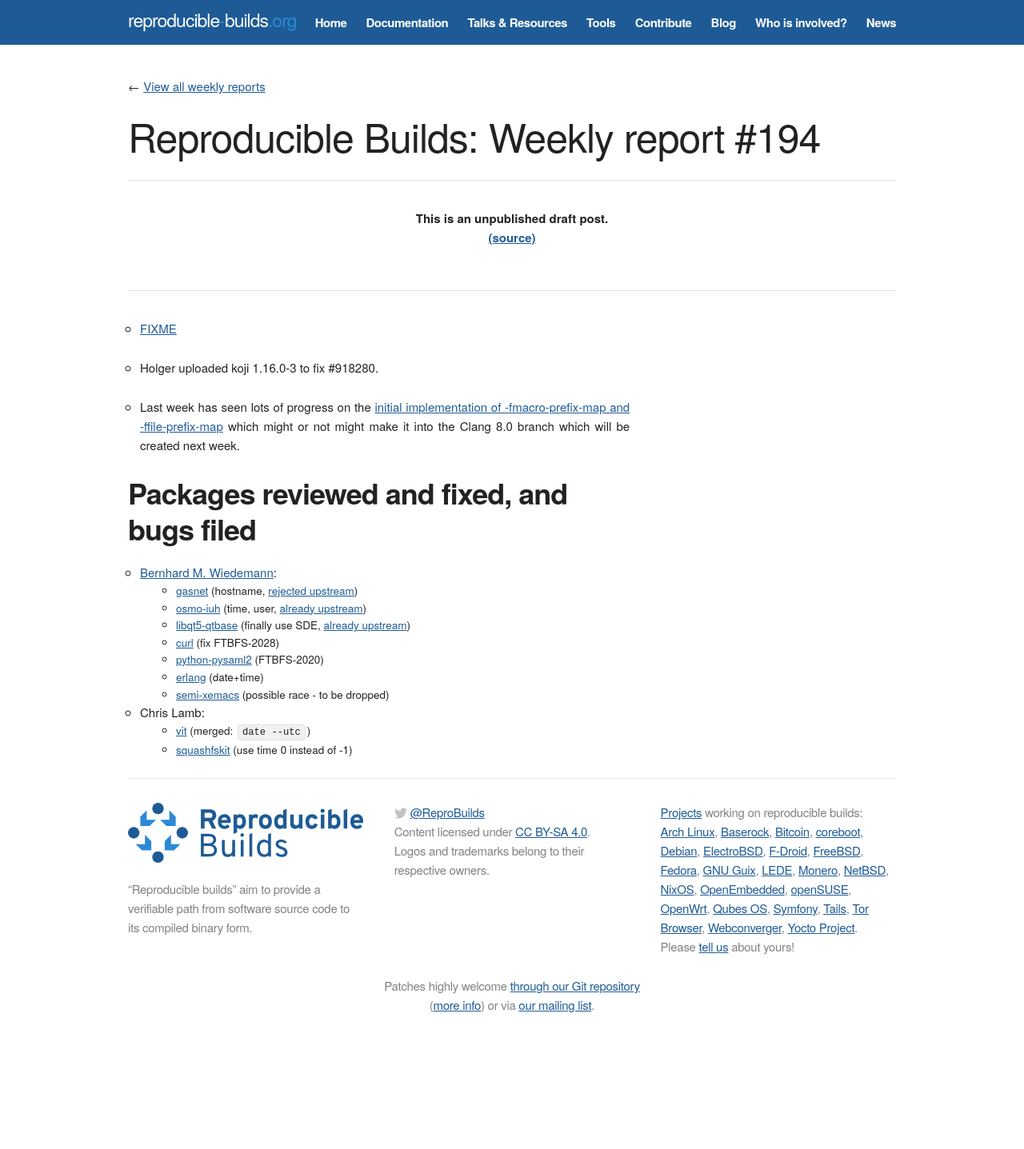
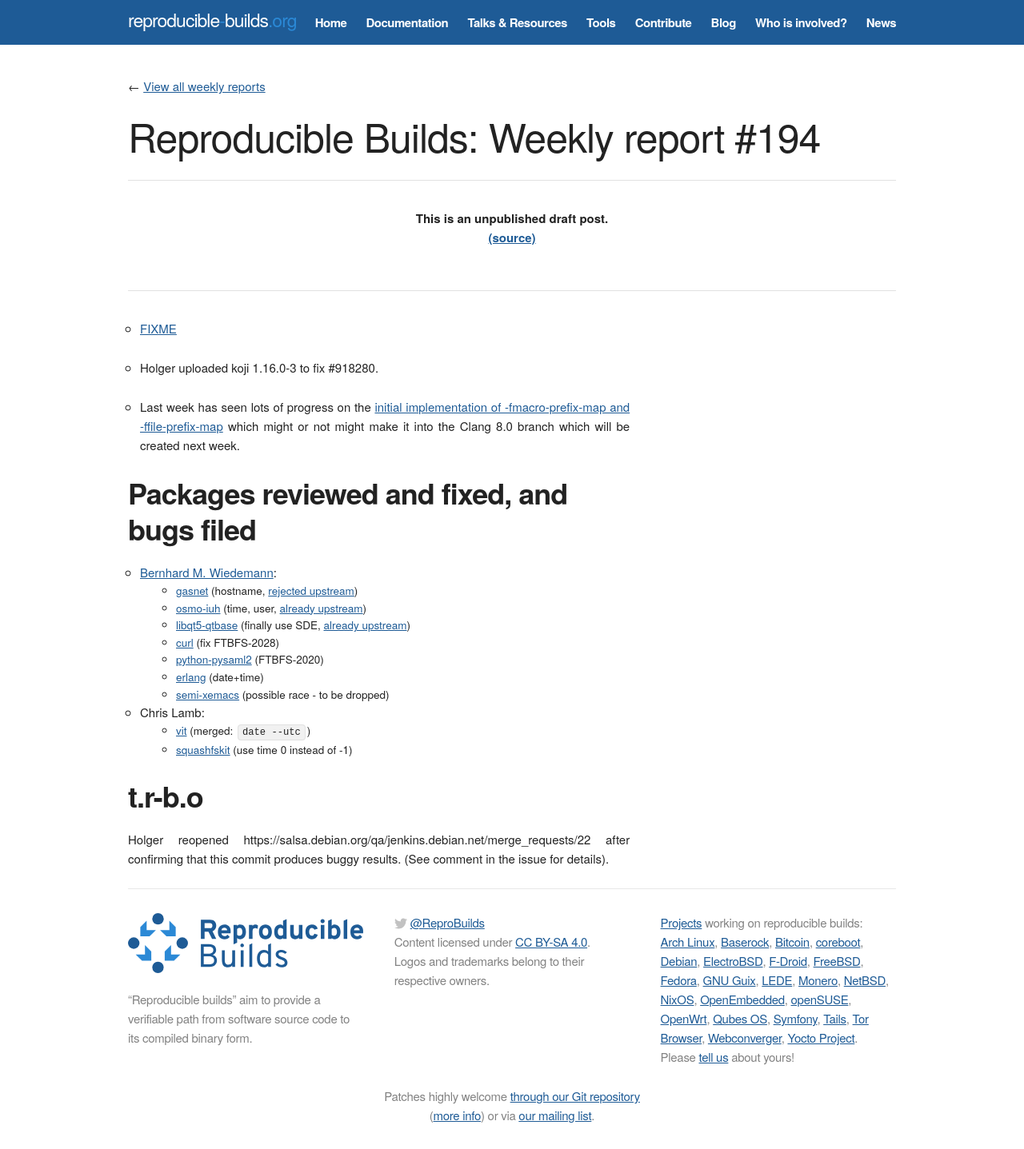
Before and after one commit to prototypefund/reproducible-website, a Jekyll site: the page built from _blog/posts/194.md, in a window 1280 px wide. Shown: the whole page at 80% size. Built offline with Jekyll 4.4.1, drawn with Linux system fonts in a browser that asks for light colours; some web fonts are replaced; before the commit the page ends 1299 px from its top, so only the background shows below that.

Commit message:
192: reopened https://salsa.debian.org/qa/jenkins.debian.net/merge_requests/22
Signed-off-by: Holger Levsen <holger@layer-acht.org>

```diff
--- a/_blog/posts/194.md
+++ b/_blog/posts/194.md
@@ -22,3 +22,9 @@
 * Chris Lamb:
     * [vit](https://github.com/scottkosty/vit/pull/161) (merged: `date --utc`)
     * [squashfskit](https://github.com/squashfskit/squashfskit/pull/2) (use time 0 instead of -1)
+
+
+t.r-b.o
+-------
+
+Holger reopened https://salsa.debian.org/qa/jenkins.debian.net/merge_requests/22 after confirming that this commit produces buggy results. (See comment in the issue for details).
```
